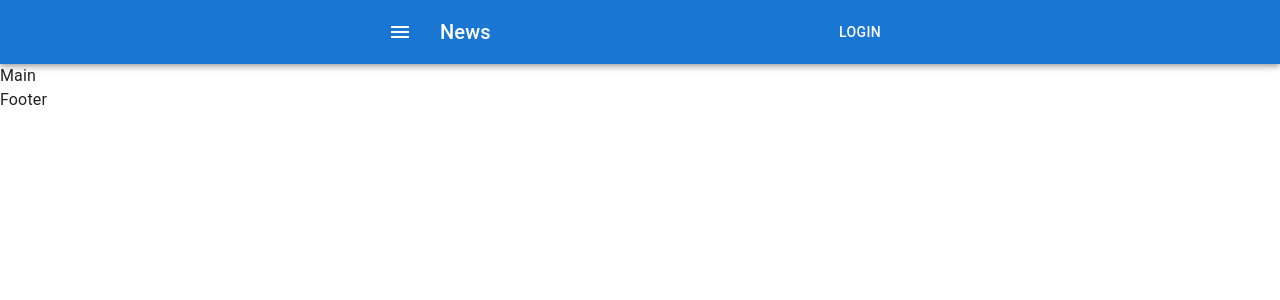
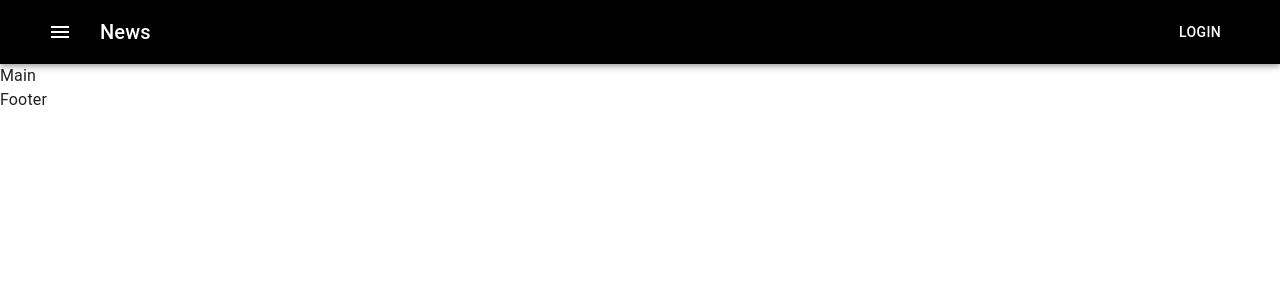
Before and after one commit to KurachBogdan/react-27-10, a React (Create React App) app in the folder shop-project/: page / in a window 1280 px wide. Shown: the top 300 px of the page. Built offline with nearby package versions, Linux system fonts and the light colour scheme.

Commit message:
added Header.scss

```diff
--- a/shop-project/src/container/App/App.tsx
+++ b/shop-project/src/container/App/App.tsx
@@ -2,16 +2,18 @@ import Footer from 'container/Footer/Footer'
 import Header from 'container/Header/Header'
 import Main from 'container/Main/Main'
 import CssBaseline from '@mui/material/CssBaseline'
-
+import { StyledEngineProvider } from '@mui/material/styles'
 
 type Props = {}
 const App = (props: Props) => {
     return (
         <>
-            <CssBaseline />
-            <Header />
-            <Main />
-            <Footer />
+            <StyledEngineProvider injectFirst>
+                <CssBaseline />
+                <Header />
+                <Main />
+                <Footer />
+            </StyledEngineProvider>
         </>
     )
 }
--- /dev/null
+++ b/shop-project/src/container/Header/Header.scss
@@ -0,0 +1,3 @@
+.app-bar {
+    background-color: black;
+}
--- a/shop-project/src/container/Header/Header.tsx
+++ b/shop-project/src/container/Header/Header.tsx
@@ -1,17 +1,17 @@
 import AppBar from '@mui/material/AppBar'
-import Box from '@mui/material/Box'
 import Toolbar from '@mui/material/Toolbar'
 import Typography from '@mui/material/Typography'
 import Button from '@mui/material/Button'
 import IconButton from '@mui/material/IconButton'
 import MenuIcon from '@mui/icons-material/Menu'
 import { Container } from '@mui/material'
+import './Header.scss'
 
 type Props = {}
 const Header = (props: Props) => {
     return (
-        <AppBar position="static">
-            <Container maxWidth='sm'>
+        <AppBar position="static" className="app-bar">
+            <Container maxWidth='xl'>
                 <Toolbar>
                     <IconButton
                         size="large"
```
